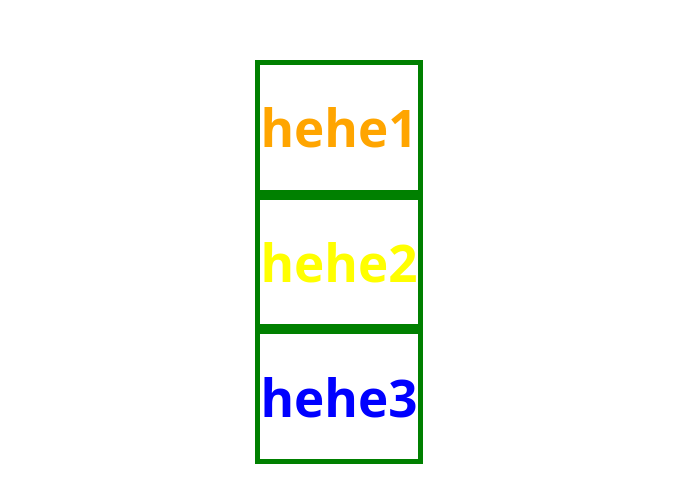
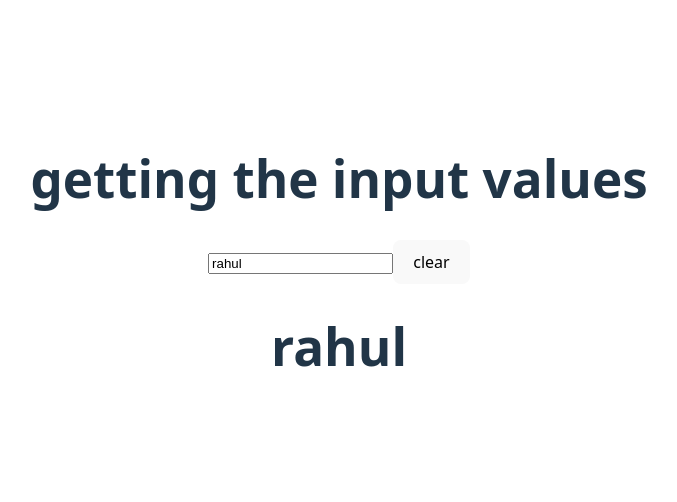
Before and after one commit to rahul-lade/stepbystep_react, a React (Vite) app in the folder my-react-app/: page / in a window 1280 px wide. Shown: the part 138-640 px from the top of the page, without its empty margins (301-978 px from the left). Built offline with nearby package versions, Linux system fonts and the light colour scheme.

Commit message:
input field clear onclick and onchange..

```diff
--- a/my-react-app/src/App.jsx
+++ b/my-react-app/src/App.jsx
@@ -1,4 +1,5 @@
 
+import { useState } from 'react';
 import './App.css'
 import College from './College';
 import User from './User';
@@ -6,42 +7,41 @@ import Wrapper from './Wrapper';
 
 
 function App() {
-let name = "rahul";
-let age = 27;
-let email = "test@gmail.com";
+  // let name = "rahul";
+  // let age = 27;
+  // let email = "test@gmail.com";
 
-let userObj = {
-  name : "rahul",
-  age :27,
-  email : "test@gmail.com"
-}
-let userObj1 = {
-  name : "virat",
-  age :27,
-  email : "test@gmail.com"
-}
-let userObj2 = {
-  name : "rmishral",
-  age :27,
-  email : "test@gmail.com"
-}
+  // let userObj = {
+  //   name: "rahul",
+  //   age: 27,
+  //   email: "test@gmail.com"
+  // }
+  // let userObj1 = {
+  //   name: "virat",
+  //   age: 27,
+  //   email: "test@gmail.com"
+  // }
+  // let userObj2 = {
+  //   name: "rmishral",
+  //   age: 27,
+  //   email: "test@gmail.com"
+  // }
 
 
-const collegearray =['iit','nit','iiiiit','hdhdhd'];
-console.log(collegearray);
+  // const collegearray = ['iit', 'nit', 'iiiiit', 'hdhdhd'];
+  // console.log(collegearray);
+
+
+const [valu, setValu] = useState("rahul");
   return (
 
     <div>
-      <Wrapper color="orange">
-        <h1>hehe1</h1>
-      </Wrapper>
-      <Wrapper color="yellow">
-        <h1>hehe2</h1>
-      </Wrapper>
-      <Wrapper>
-        <h1>hehe3</h1>
-      </Wrapper>
-      </div>
+    <h1>getting the input values</h1>
+   <input type="text" value={valu} onChange={(e)=>{setValu(e.target.value)}}  placeholder='hey input' />
+   <button onClick={()=>{setValu("")}}>clear</button>
+    <h1 >{valu}</h1>
+
+    </div>
 
   )
 }
```
Also changed, not shown: 1 other file (tests, documents, lock files or other folders).
